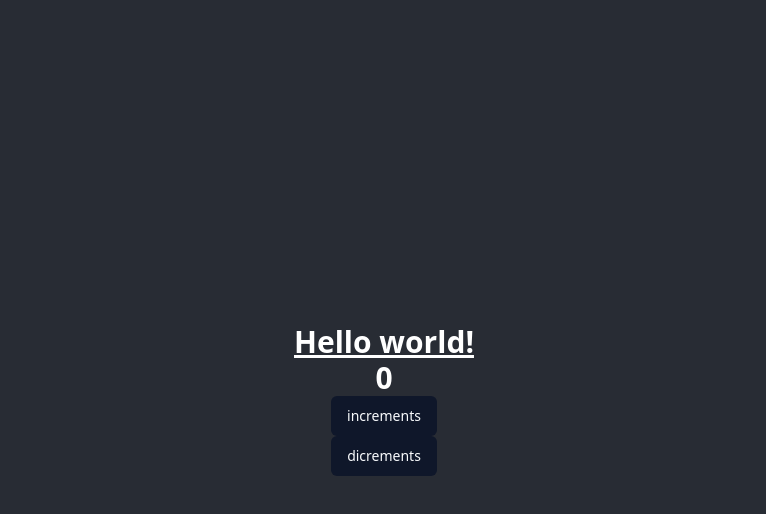
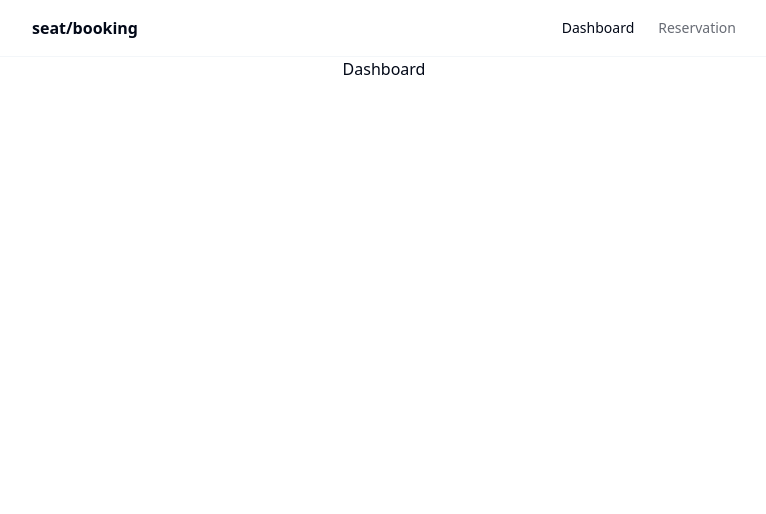
Before and after one commit to jekingohel/bus-seat-reservation, a React (Create React App) app: page / in a window 1280 px wide. Shown: the top 514 px of the page, without its empty margins (256-1022 px from the left). Built offline with nearby package versions, Linux system fonts and the light colour scheme.

Commit message:
Routing Setup

```diff
--- a/package.json
+++ b/package.json
@@ -85,5 +85,8 @@
       "last 1 firefox version",
       "last 1 safari version"
     ]
+  },
+  "devDependencies": {
+    "react-router-dom": "^6.22.3"
   }
 }
--- a/src/App.tsx
+++ b/src/App.tsx
@@ -1,24 +1,17 @@
-import { useSelector } from "react-redux"
 import "./App.css"
-import { Button } from "./components/ui/button"
-import { RootState, store } from "./store"
-import { InitHandleCount } from "./store/actions"
+import PageHeader from "components/__shared/page-header"
+import { Route, Routes } from "react-router-dom"
+import Dashboard from "components/Dashboard"
+import Reservation from "components/Reservation"
 
 function App() {
-  const { count = 0 } = useSelector((state: RootState) => state.Init)
-
   return (
     <div className="App">
-      <header className="App-header">
-        <h1 className="text-3xl font-bold underline">Hello world!</h1>
-        <h1 className="text-3xl font-bold">{count}</h1>
-        <Button onClick={() => store.dispatch(InitHandleCount(1))}>
-          increments
-        </Button>
-        <Button onClick={() => store.dispatch(InitHandleCount(-1))}>
-          dicrements
-        </Button>
-      </header>
+      <PageHeader />
+      <Routes>
+        <Route path={"/"} element={<Dashboard />} />
+        <Route path={"/reservation"} element={<Reservation />} />
+      </Routes>
     </div>
   )
 }
--- /dev/null
+++ b/src/components/Dashboard/index.tsx
@@ -0,0 +1,7 @@
+const Dashboard = () => {
+  return (
+    <div>Dashboard</div>
+  )
+}
+
+export default Dashboard
--- /dev/null
+++ b/src/components/Reservation/index.tsx
@@ -0,0 +1,7 @@
+const Reservation = () => {
+  return (
+    <div>Reservation</div>
+  )
+}
+
+export default Reservation
--- /dev/null
+++ b/src/components/__shared/main-nav.tsx
@@ -0,0 +1,31 @@
+import { cn } from "../../lib/utils"
+import { Link, useLocation } from "react-router-dom"
+const MainNav = () => {
+  const location = useLocation()
+  return (
+    <nav className="flex items-center gap-6 text-sm">
+      <Link
+        to="/"
+        className={cn(
+          "transition-colors hover:text-foreground/80",
+          location.pathname === "/" ? "text-foreground" : "text-foreground/60"
+        )}
+      >
+        Dashboard
+      </Link>
+      <Link
+        to="/reservation"
+        className={cn(
+          "transition-colors hover:text-foreground/80",
+          location.pathname === "/reservation"
+            ? "text-foreground"
+            : "text-foreground/60"
+        )}
+      >
+        Reservation
+      </Link>
+    </nav>
+  )
+}
+
+export default MainNav
--- /dev/null
+++ b/src/components/__shared/page-header.tsx
@@ -0,0 +1,26 @@
+import { Link } from "react-router-dom"
+import MainNav from "./main-nav"
+const PageHeader = () => {
+  return (
+    <header className="sticky top-0 z-50 w-full border-b border-border/40 bg-background/95 backdrop-blur supports-[backdrop-filter]:bg-background/60">
+      <div className="container flex h-14 max-w-screen-md items-center">
+        <div className="mr-4 hidden md:flex">
+          <Link to="/" className="mr-6 flex items-center space-x-2">
+            <span className="hidden font-bold sm:inline-block">
+              seat/booking
+            </span>
+          </Link>
+        </div>
+        <div className="flex flex-1 items-center justify-between space-x-2 md:justify-end">
+          <div className="w-full flex-1 md:w-auto md:flex-none">
+            <div className="ml-auto flex items-center space-x-4">
+              <MainNav />
+            </div>
+          </div>
+        </div>
+      </div>
+    </header>
+  )
+}
+
+export default PageHeader
--- a/src/index.tsx
+++ b/src/index.tsx
@@ -1,5 +1,6 @@
 import React from "react"
 import ReactDOM from "react-dom/client"
+import { BrowserRouter } from "react-router-dom"
 import "./styles/index.css"
 import App from "./App"
 import reportWebVitals from "./reportWebVitals"
@@ -9,7 +10,9 @@ const root = ReactDOM.createRoot(document.getElementById("root") as HTMLElement)
 root.render(
   <React.StrictMode>
     <StoreProvider>
-      <App />
+      <BrowserRouter>
+        <App />
+      </BrowserRouter>
     </StoreProvider>
   </React.StrictMode>
 )
```
Also changed, not shown: 2 other files (tests, documents, lock files or other folders).
